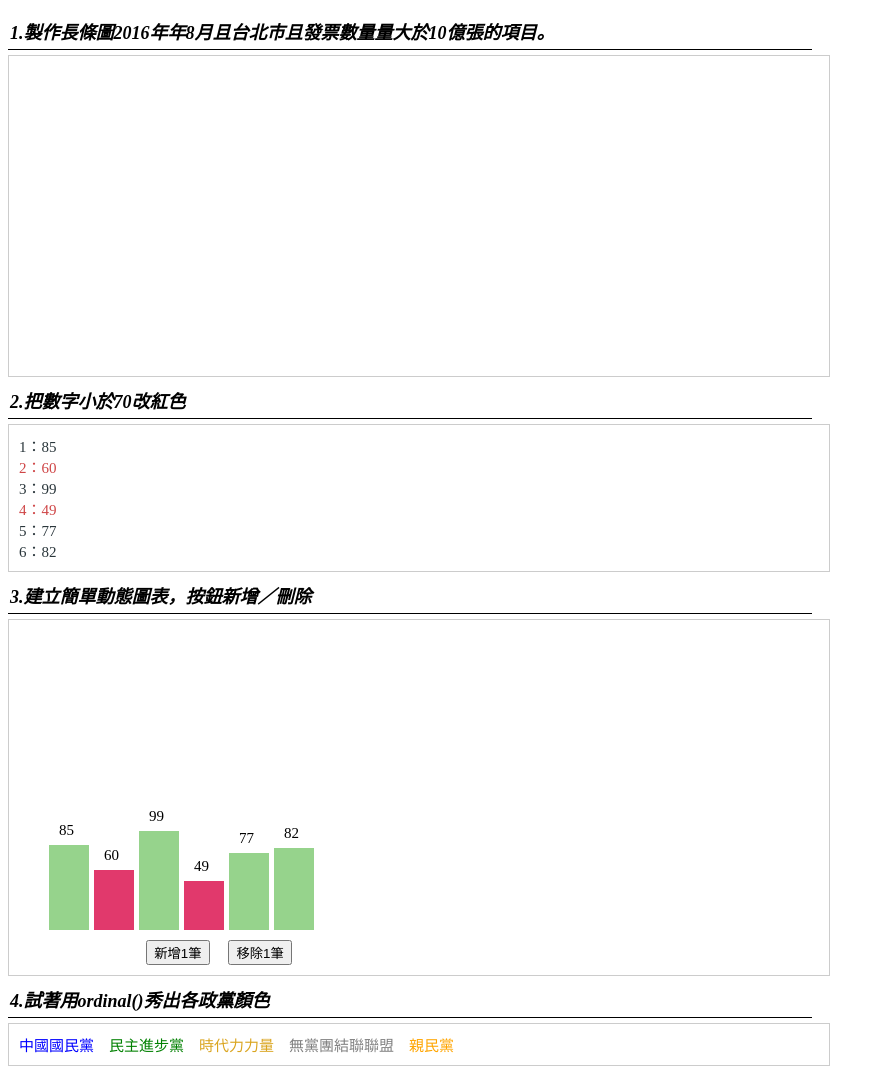
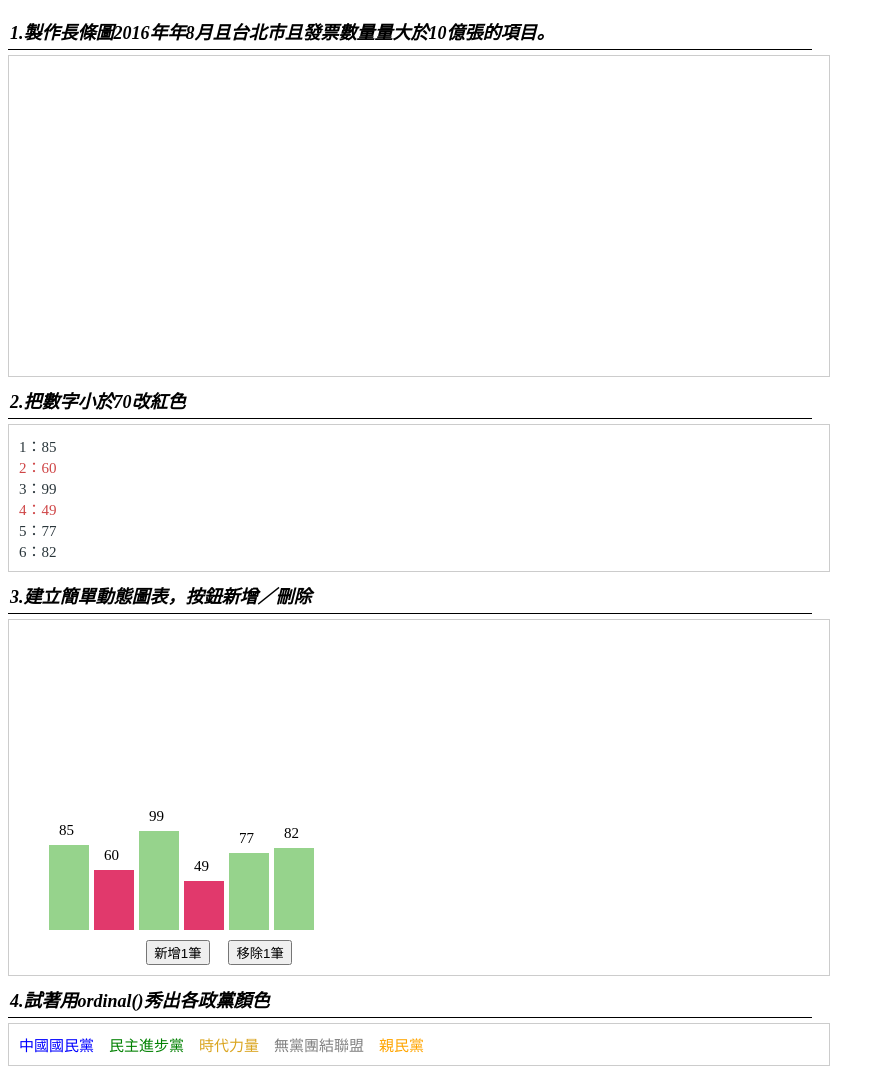
Before and after one commit to Jiau/HW01, a plain HTML site: page HW03.html in a window 1280 px wide. Shown: the whole page, without its empty margins (0-885 px from the left). Drawn offline with nearby package versions, Linux system fonts and the light colour scheme; no server answers.

Commit message:
Add files via upload

```diff
--- a/HW03.html
+++ b/HW03.html
@@ -229,7 +229,7 @@ body{
 <div class="topic">4.試著用ordinal()秀出各政黨顏色</div>
 <div class="answer" id="HW04">
     <script>
-        var party_name = ["中國國民黨","民主進步黨","時代力力量","無黨團結聯聯盟","親民黨"];
+        var party_name = ["中國國民黨","民主進步黨","時代力量","無黨團結聯盟","親民黨"];
         var color = ["blue", "green", "goldenrod", "gray", "orange"];
         var xScale = d3.scale.ordinal().domain(party_name).range(color);
 
```
